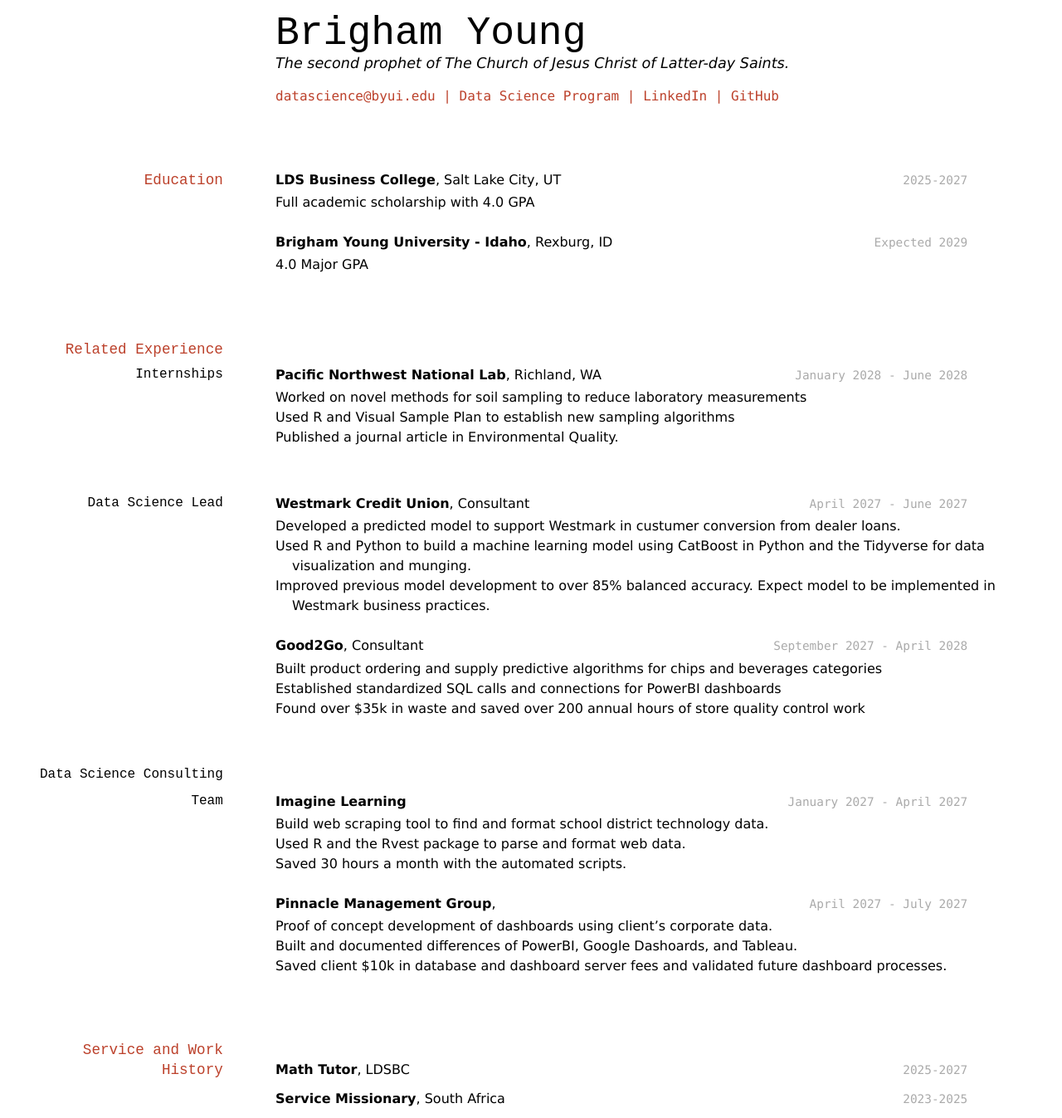
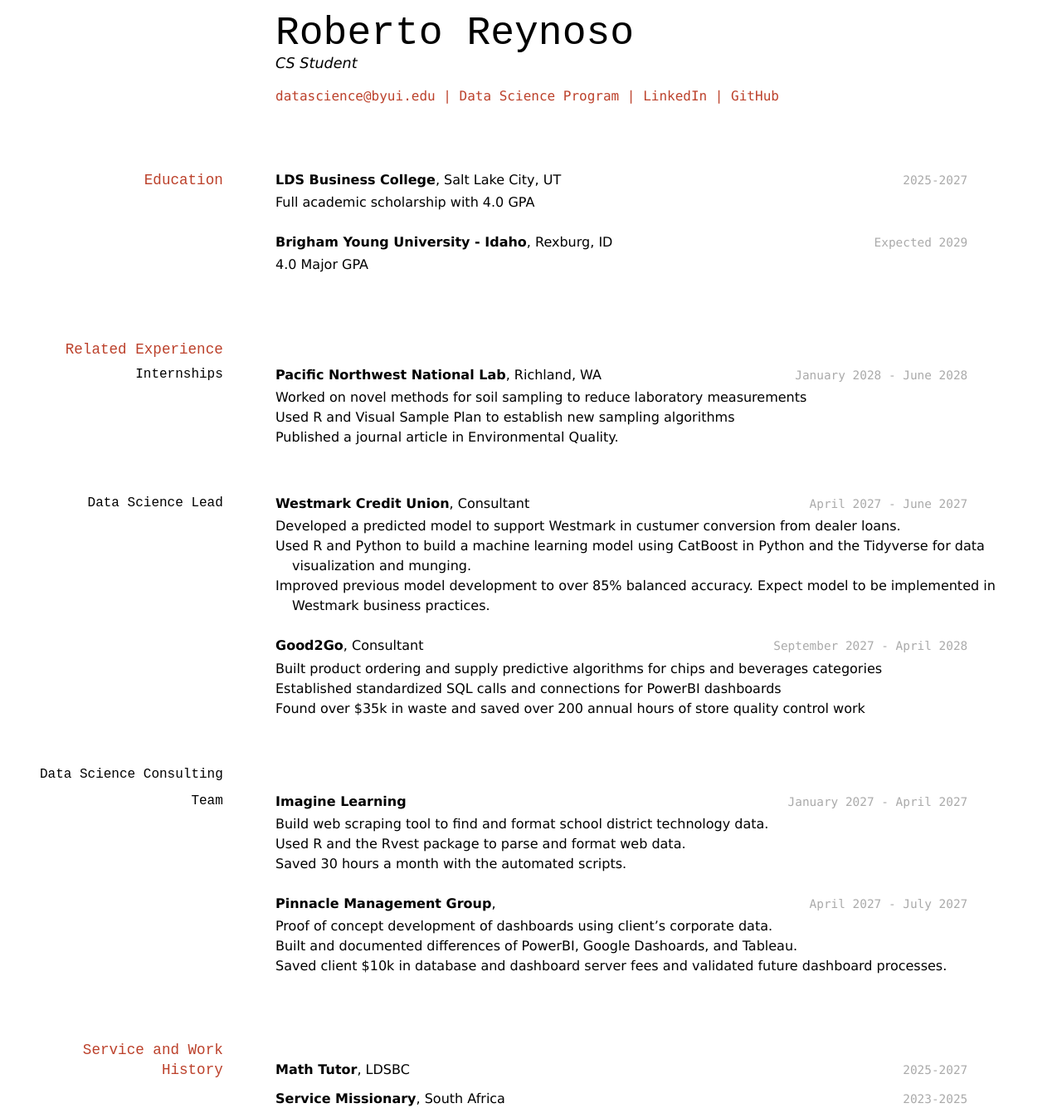
Before and after one commit to RvRproduct/Roberto_Reynoso_Resume, a Jekyll site: the page built from docs/index.md, in a window 1280 px wide. Shown: the whole page at 83% size. Built offline with Jekyll 4.4.1, drawn with Linux system fonts in a browser that asks for light colours.

Commit message:
Update name and desc

```diff
--- a/docs/index.md
+++ b/docs/index.md
@@ -1,9 +1,9 @@
 ---
 layout: cv
-title: Brigham Young's Resume
+title: Roberto Reynoso Resume
 ---
-# Brigham Young
-The second prophet of The Church of Jesus Christ of Latter-day Saints.
+# Roberto Reynoso
+CS Student
 
 <div id="webaddress">
 <a href="datascience@byui.edu">datascience@byui.edu</a>
```
